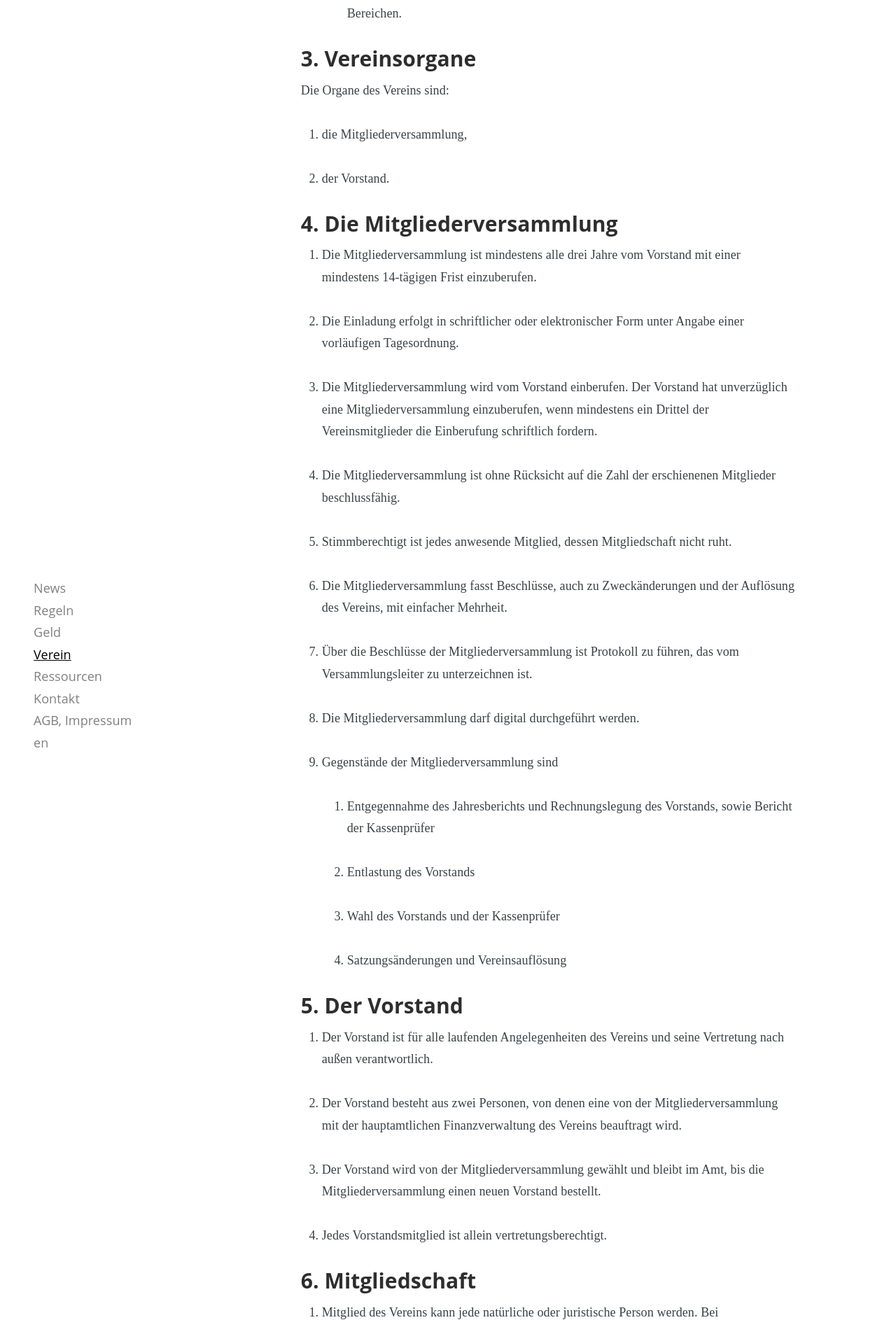
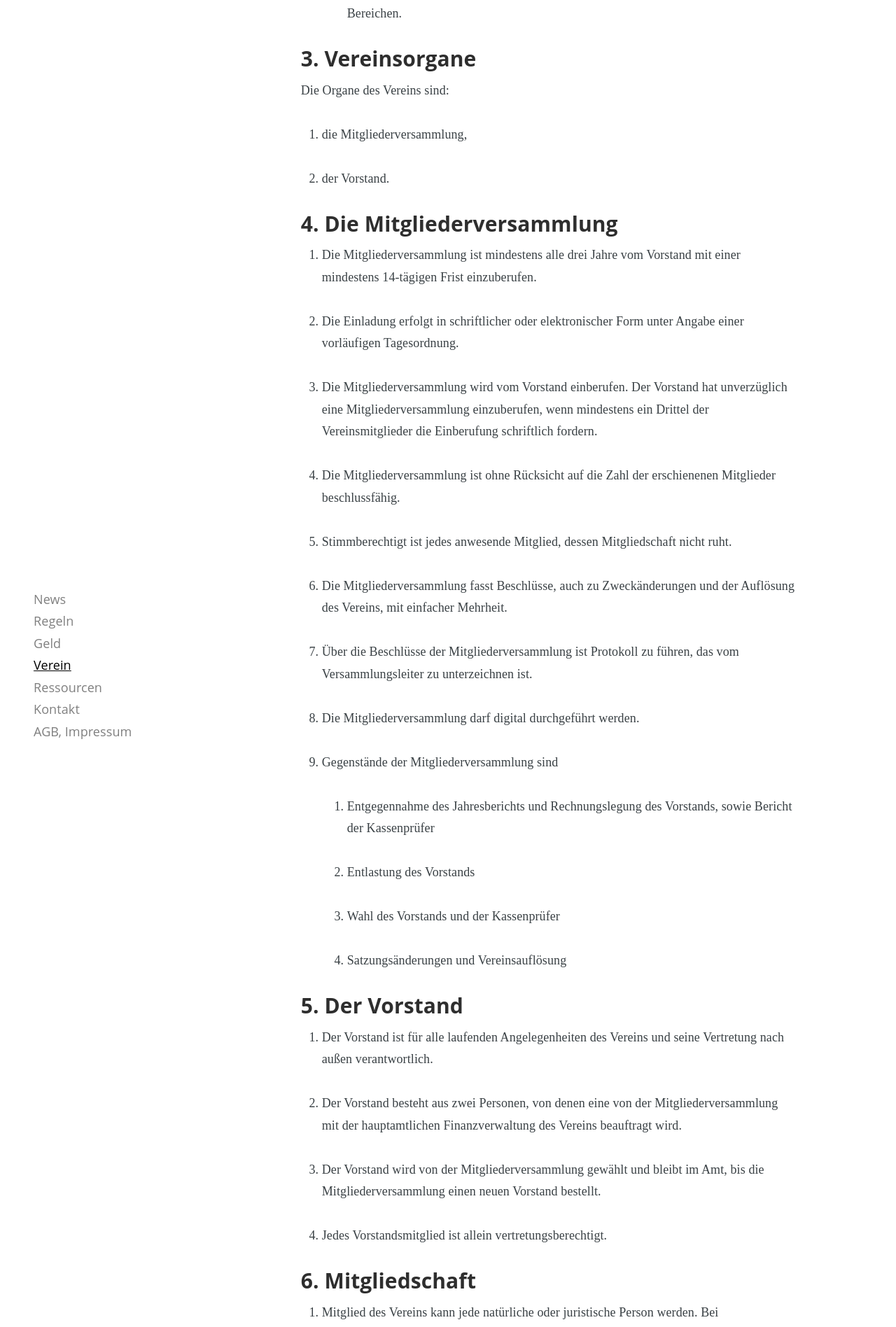
Before and after one commit to chaossocial/meta, a Jekyll site: the page built from verein/satzung.md, in a window 1280 px wide. Shown: the part 1409-3305 px from the top of the page at 70% size. Built offline with Jekyll 4.4.1, drawn with Linux system fonts in a browser that asks for light colours.

Commit message:
Don't show translate link when there is none

```diff
--- a/_layouts/default.html
+++ b/_layouts/default.html
@@ -42,10 +42,10 @@
         {% endfor %}
         {% if page.language == "en" %}
             <a class="mobile-only" href="/phone-menu">Main menu</a>
-            <a class="important" href="{{ site.baseurl }}{{ page.translation }}">de</a>
+            {% if page.translation %}<a class="important" href="{{ site.baseurl }}{{ page.translation }}">de</a>{% endif %}
         {% else %}
             <a class="mobile-only" href="/fon-menu">Hauptmenü</a>
-            <a class="important" href="{{ site.baseurl }}{{ page.translation }}">en</a>
+            {% if page.translation %}<a class="important" href="{{ site.baseurl }}{{ page.translation }}">en</a>{% endif %}
         {% endif %}
 
         <img class="blog-logo" src="{{ site.logo }}" alt="Blog Logo" />
```
